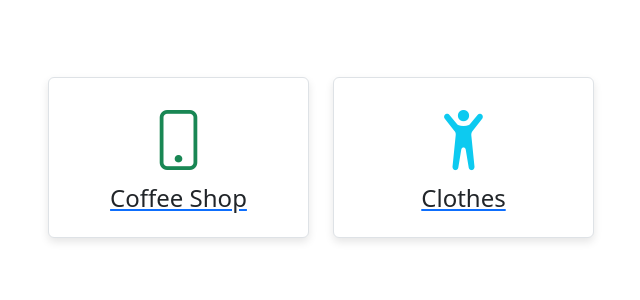
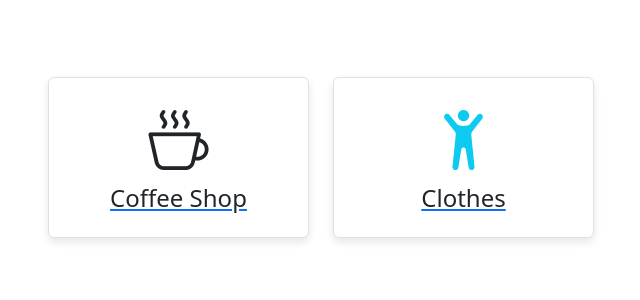
Before and after one commit to Ray-202/Djangoproject-ReemAlsahli, a Django app: page / in a window 1280 px wide. Shown: the part 250-550 px from the top of the page, without its empty margins (319-959 px from the left). Run offline with Django 4.2, Linux system fonts and the light colour scheme; some libraries are stand-ins or nearby versions.

Commit message:
Initial commit

```diff
--- a/ecommerceapp/templates/index.html
+++ b/ecommerceapp/templates/index.html
@@ -8,8 +8,7 @@
             <a href="{% url 'Coffee_shop' %}">
             <div class="card border  mt-5">
                 <div class="card-body">
-                    <i class="bi bi-phone text-success" style="font-size: 60px;"></i>
-
+                    <i class="bi bi-cup-hot" style="font-size: 60px;"></i>
                     <h4>Coffee Shop</h4>
                 </div>
             </div>
```
Also changed, not shown: 1 other file.
